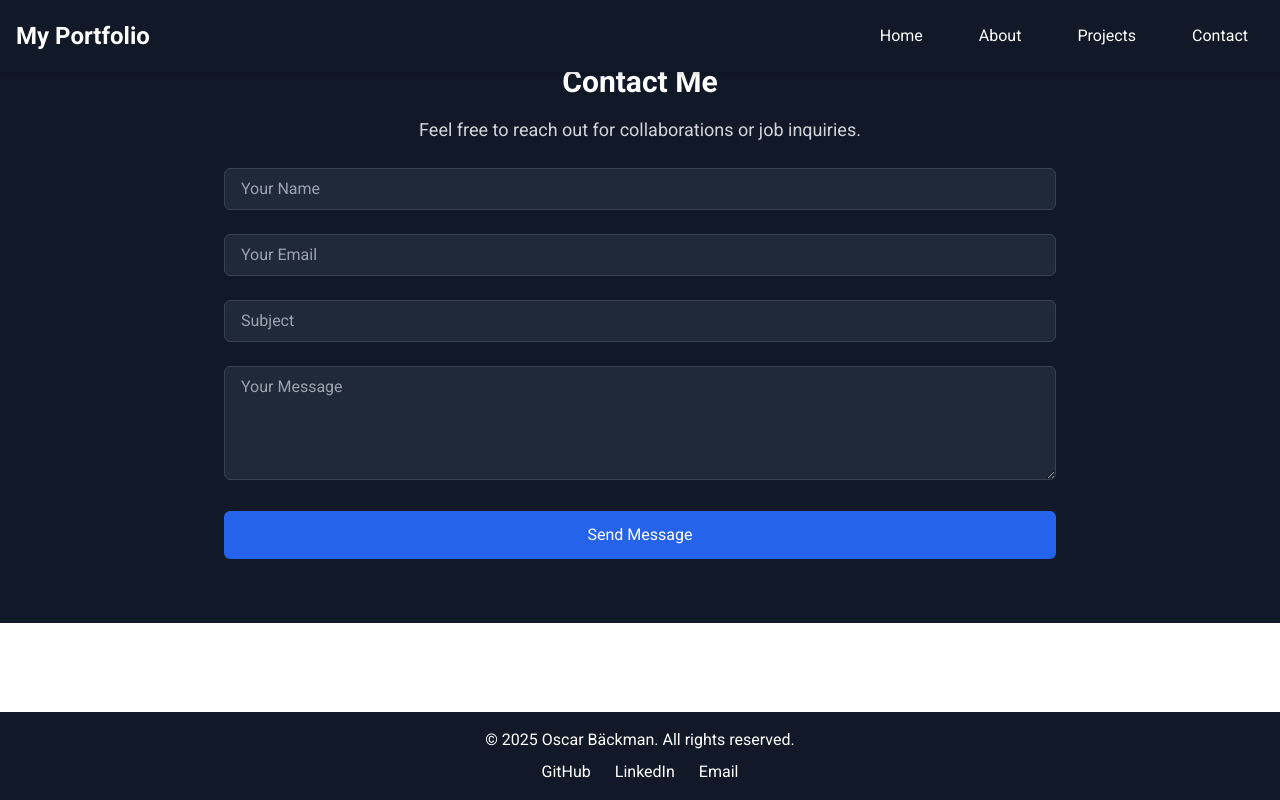
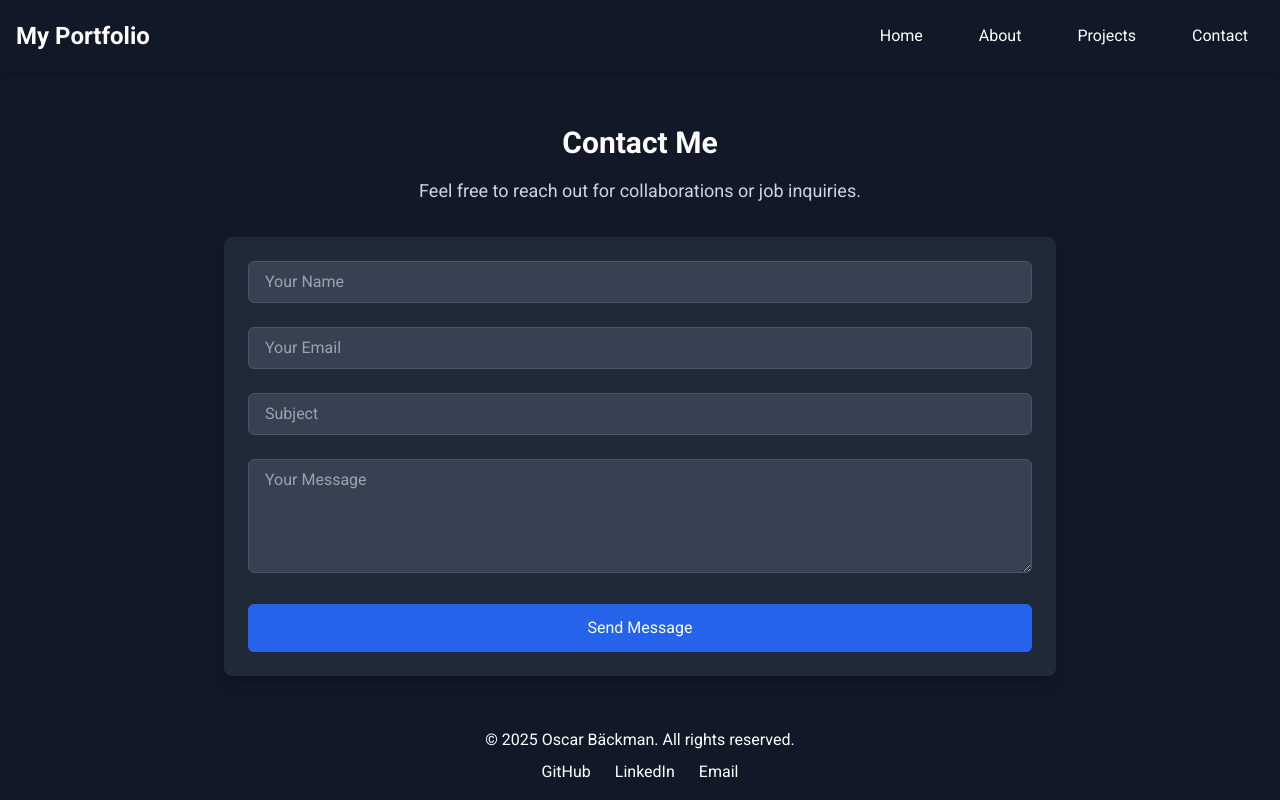
Before and after one commit to OscarBackman92/portfolio, a React (Create React App) app: page /contact in a window 1280 px wide. Built offline with nearby package versions, Linux system fonts and the light colour scheme.

Commit message:
fill contact and configure emailjs

```diff
--- a/src/components/Contact.js
+++ b/src/components/Contact.js
@@ -1,4 +1,5 @@
 import React, { useState } from 'react';
+import emailjs from 'emailjs-com';
 
 function Contact() {
   const [formData, setFormData] = useState({ name: '', email: '', subject: '', message: '' });
@@ -14,36 +15,34 @@ function Contact() {
     e.preventDefault();
     setIsSubmitting(true);
 
-    try {
-      const response = await fetch('https://your-emailjs-endpoint', {
-        method: 'POST',
-        headers: { 'Content-Type': 'application/json' },
-        body: JSON.stringify(formData),
-      });
-
-      if (response.ok) {
-        setStatusMessage('Thank you for your message! I will get back to you shortly.');
-        setFormData({ name: '', email: '', subject: '', message: '' });
-      } else {
-        setStatusMessage('There was an error. Please try again later.');
-      }
-    } catch (error) {
+    emailjs.sendForm(
+      'service_nua1mrl', // Replace with your EmailJS service ID
+      'template_enxgdom', // Replace with your EmailJS template ID
+      e.target,
+      '6rEVB8tqgeAY6mkgV' // Replace with your EmailJS user ID
+    )
+    .then((response) => {
+      setStatusMessage('Thank you for your message! I will get back to you shortly.');
+      setFormData({ name: '', email: '', subject: '', message: '' });
+    })
+    .catch((error) => {
       setStatusMessage('There was an error. Please try again later.');
-    } finally {
+    })
+    .finally(() => {
       setIsSubmitting(false);
-    }
+    });
   };
 
   return (
-    <section className="py-16 bg-gray-900 text-white text-center">
+    <section className="min-h-screen flex items-center justify-center py-24 bg-gray-900 text-white text-center">
       <div className="max-w-4xl mx-auto px-4 sm:px-6 lg:px-8">
-        <h2 className="text-3xl font-semibold">Contact Me</h2>
-        <p className="text-lg text-gray-300 mt-4">Feel free to reach out for collaborations or job inquiries.</p>
-        <form onSubmit={handleSubmit} className="mt-6 space-y-6">
-          <input type="text" name="name" value={formData.name} onChange={handleChange} placeholder="Your Name" required className="w-full px-4 py-2 bg-gray-800 border border-gray-700 rounded-md text-white"/>
-          <input type="email" name="email" value={formData.email} onChange={handleChange} placeholder="Your Email" required className="w-full px-4 py-2 bg-gray-800 border border-gray-700 rounded-md text-white"/>
-          <input type="text" name="subject" value={formData.subject} onChange={handleChange} placeholder="Subject" required className="w-full px-4 py-2 bg-gray-800 border border-gray-700 rounded-md text-white"/>
-          <textarea name="message" value={formData.message} onChange={handleChange} placeholder="Your Message" required rows="4" className="w-full px-4 py-2 bg-gray-800 border border-gray-700 rounded-md text-white"></textarea>
+        <h2 className="text-3xl font-semibold mb-4">Contact Me</h2>
+        <p className="text-lg text-gray-300 mb-8">Feel free to reach out for collaborations or job inquiries.</p>
+        <form onSubmit={handleSubmit} className="bg-gray-800 p-6 rounded-lg shadow-lg space-y-6 w-full">
+          <input type="text" name="name" value={formData.name} onChange={handleChange} placeholder="Your Name" required className="w-full px-4 py-2 bg-gray-700 border border-gray-600 rounded-md text-white"/>
+          <input type="email" name="email" value={formData.email} onChange={handleChange} placeholder="Your Email" required className="w-full px-4 py-2 bg-gray-700 border border-gray-600 rounded-md text-white"/>
+          <input type="text" name="subject" value={formData.subject} onChange={handleChange} placeholder="Subject" required className="w-full px-4 py-2 bg-gray-700 border border-gray-600 rounded-md text-white"/>
+          <textarea name="message" value={formData.message} onChange={handleChange} placeholder="Your Message" required rows="4" className="w-full px-4 py-2 bg-gray-700 border border-gray-600 rounded-md text-white"></textarea>
           <button type="submit" className="w-full bg-blue-600 text-white py-3 px-4 rounded-md hover:bg-blue-500 transition duration-200" disabled={isSubmitting}>
             {isSubmitting ? 'Sending...' : 'Send Message'}
           </button>
```
